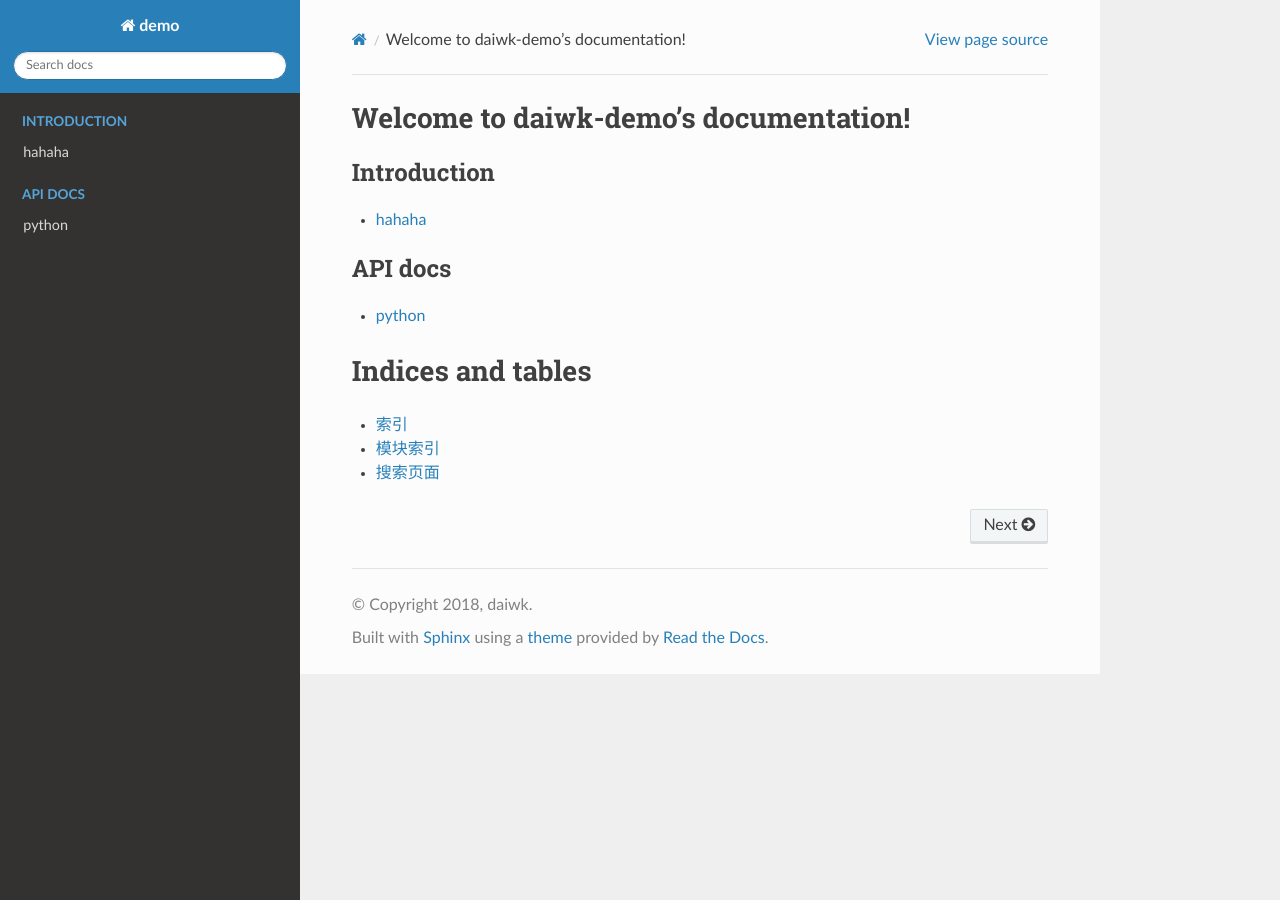
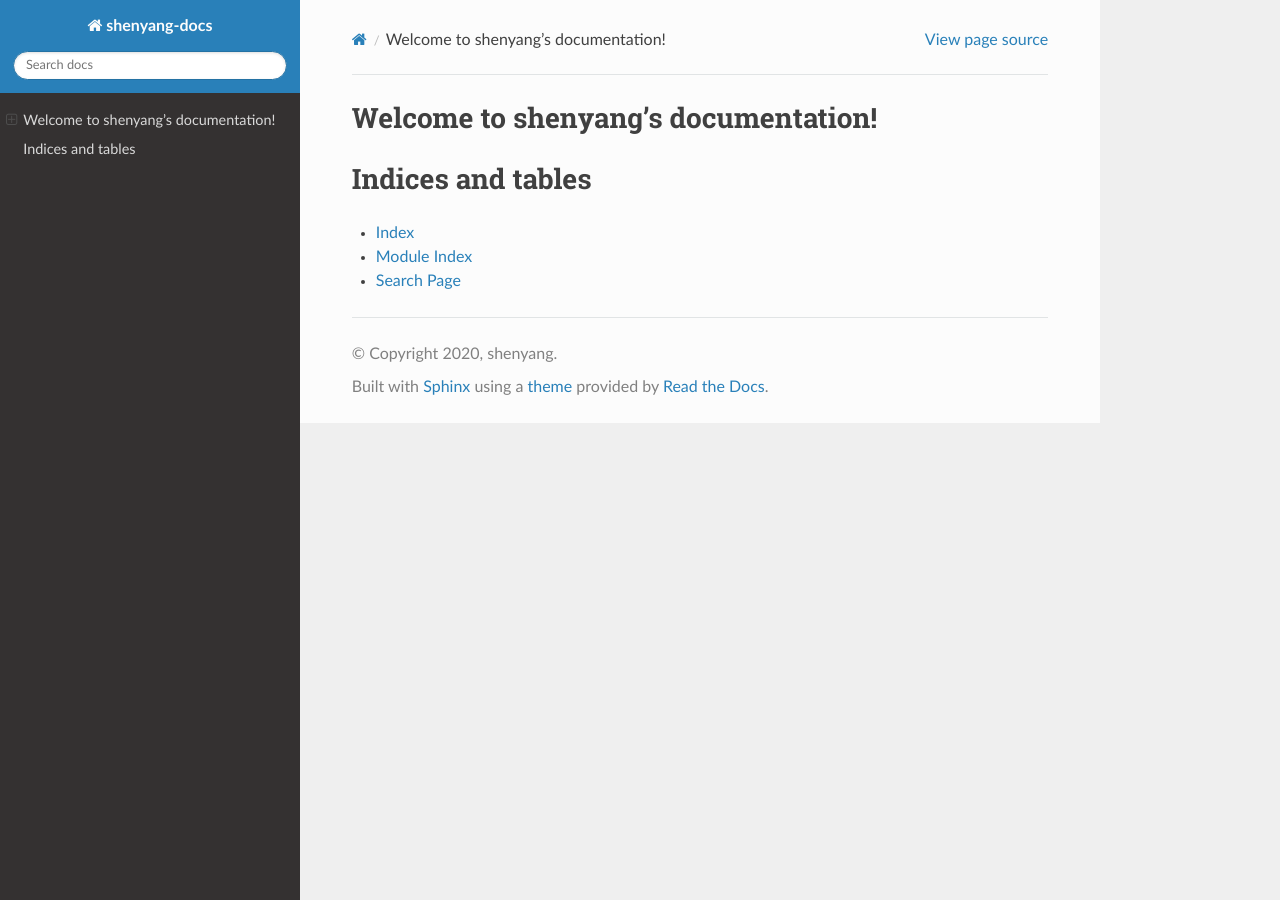
Before and after one commit to shenyang-90/shenyang-blog, a Sphinx documentation site: the page built from docs/source/index.rst, in a window 1280 px wide. Built offline with Sphinx 7.4.7 and the Read the Docs theme 2.0.0, drawn with Linux system fonts in a browser that asks for light colours.

Commit message:
initial verison

```diff
--- a/docs/source/conf.py
+++ b/docs/source/conf.py
@@ -20,14 +20,14 @@ sys.path.insert(0, os.path.abspath('./../../python/'))
 
 # -- Project information -----------------------------------------------------
 
-project = 'demo'
-copyright = '2018, daiwk'
-author = 'daiwk'
+project = 'shenyang-docs'
+copyright = '2020, shenyang'
+author = 'shenyang'
 
 # The short X.Y version
 version = ''
 # The full version, including alpha/beta/rc tags
-release = '1.0'
+release = '0.1'
 
 
 # -- General configuration ---------------------------------------------------
@@ -67,7 +67,7 @@ master_doc = 'index'
 #
 # This is also used if you do content translation via gettext catalogs.
 # Usually you set "language" from the command line for these cases.
-language = 'zh_cn'
+language = 'en'
 
 # List of patterns, relative to source directory, that match files and
 # directories to ignore when looking for source files.
@@ -111,7 +111,7 @@ html_static_path = ['_static']
 # -- Options for HTMLHelp output ---------------------------------------------
 
 # Output file base name for HTML help builder.
-htmlhelp_basename = 'daiwk-demodoc'
+htmlhelp_basename = 'shenyang-docs'
 
 
 # -- Options for LaTeX output ------------------------------------------------
@@ -138,8 +138,8 @@ latex_elements = {
 # (source start file, target name, title,
 #  author, documentclass [howto, manual, or own class]).
 latex_documents = [
-    (master_doc, 'daiwk-demo.tex', 'daiwk-demo Documentation',
-     'daiwk', 'manual'),
+    (master_doc, 'shenyang-docs.tex', 'shenyang-docs Documentation',
+     'shenyang', 'manual'),
 ]
 
 
@@ -148,7 +148,7 @@ latex_documents = [
 # One entry per manual page. List of tuples
 # (source start file, name, description, authors, manual section).
 man_pages = [
-    (master_doc, 'daiwk-demo', 'daiwk-demo Documentation',
+    (master_doc, 'shenyang-docs', 'shenyang-docs Documentation',
      [author], 1)
 ]
 
@@ -159,8 +159,8 @@ man_pages = [
 # (source start file, target name, title, author,
 #  dir menu entry, description, category)
 texinfo_documents = [
-    (master_doc, 'daiwk-demo', 'daiwk-demo Documentation',
-     author, 'daiwk-demo', 'One line description of project.',
+    (master_doc, 'shenyang-docs', 'shenyang-docs Documentation',
+     author, 'shenyang-docs', 'One line description of project.',
      'Miscellaneous'),
 ]
 
--- a/docs/source/index.rst
+++ b/docs/source/index.rst
@@ -1,22 +1,29 @@
-.. daiwk-gt documentation master file, created by
+.. shenyang-docs documentation master file, created by
    sphinx-quickstart on Sat Aug 25 21:58:50 2018.
    You can adapt this file completely to your liking, but it should at least
    contain the root `toctree` directive.
 
-Welcome to daiwk-demo's documentation!
-====================================
+Welcome to shenyang's documentation!
+=========================================
 
 .. toctree::
    :maxdepth: 4
    :caption: Introduction
 
-   introduction
+
 
 .. toctree::
    :maxdepth: 1
-   :caption: API docs
+   :caption: Digital Design
 
-   modules
+
+
+.. toctree::
+   :maxdepth: 1
+   :caption: Tool
+
+
+
 
 Indices and tables
 ==================
--- a/docs/source/introduction.rst
+++ /dev/null
@@ -1,5 +0,0 @@
-hahaha
-=======
-
-.. autofunction:: demo.models.demo1.Demo1
-.. autofunction:: demo.models.demo1.func_test
--- a/requirements.txt
+++ b/requirements.txt
@@ -1 +1 @@
-tensorflow
+sphinx_rtd_theme
```
Also changed, not shown: docs/source/demo.models.rst (deleted, +0 -22 lines), docs/source/demo.rst (deleted, +0 -18 lines), docs/source/demo.tools.rst (deleted, +0 -22 lines), docs/source/modules.rst (deleted, +0 -7 lines), .readthedocs.yml (added), 7 other files.
